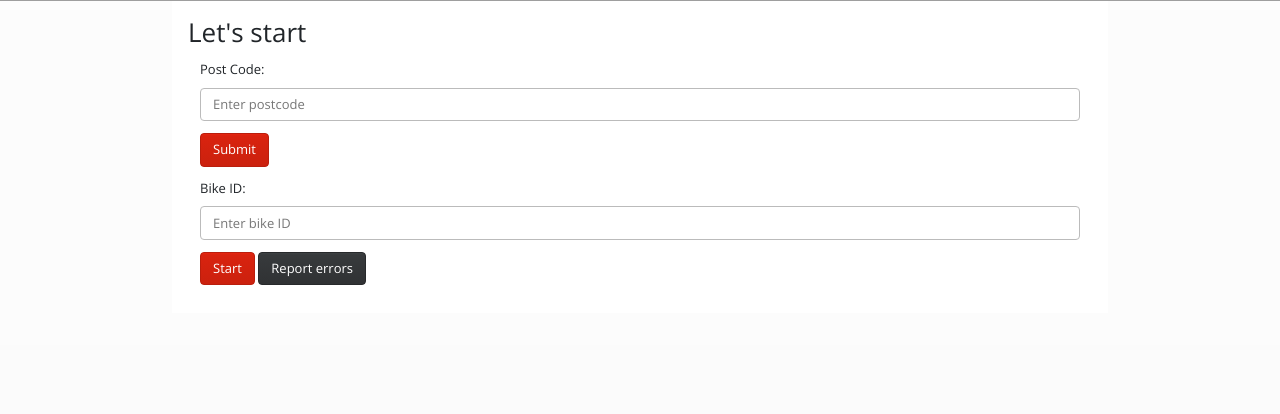
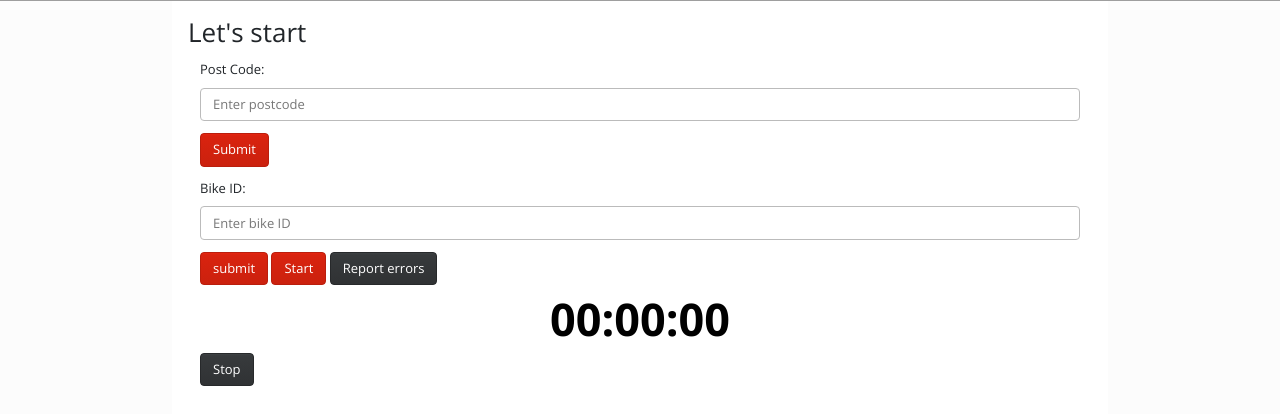
Before and after one commit to EuanMason/BikeShare, a Django app: template bikeshare/templates/bikeshareapp/user_page.html in a window 1280 px wide. Shown: the part 455-869 px from the top of the page. Before the commit the page ends 740 px from the top, so only its background shows below. Run offline with Django 3.2, Linux system fonts and the light colour scheme; the template is opened without the code that fills it, so the values that code supplies are empty; some libraries are stand-ins or nearby versions; grey boxes are pictures that could not be loaded.

Commit message:
Update timer into user_page.html

```diff
--- a/bikeshare/templates/bikeshareapp/user_page.html
+++ b/bikeshare/templates/bikeshareapp/user_page.html
@@ -119,6 +119,12 @@
                 class="startbox btn btn-primary"
                 onclick="bikeIDStartSubmit()"
               >
+                submit
+              </button>
+              <button
+                class="startbox btn btn-primary"
+                onclick="StartCount()"
+              >
                 Start
               </button>
               <button
@@ -127,11 +133,33 @@
               >
                 Report errors
               </button>
+
+              <div id="time">
+				<p>00:00:00</p>
+			  </div>
+			  <button
+                class="reportbox btn btn-dark"
+                onclick="StopCount()"
+              >
+                Stop
+              </button>
             </div>
           </form>
         </div>
       </div>
     </section>
+
+	<style type="text/css">
+	#time p{
+	    color: #000000;
+		font-size: 45px;
+		font-weight: bold;
+		margin-left:350px;
+		margin-bottom:0px;
+		overflow: hidden;
+		}
+
+	</style>
 
     <script
       src="http://code.jquery.com/jquery-3.5.1.min.js"
```
